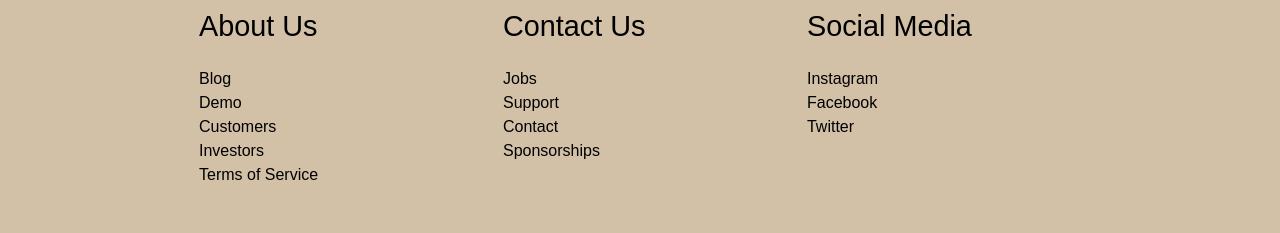
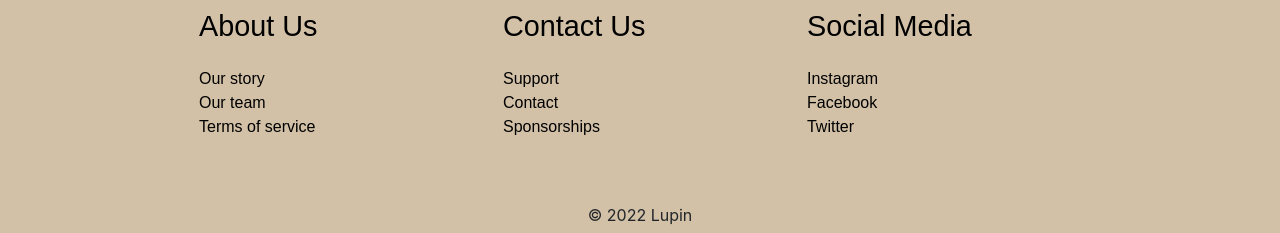
Before and after one commit to HanaZadravec/projekt_lupin_PI, a Vue app in the folder lupin_pi/: page / in a window 1280 px wide. Shown: the part 2109-2342 px from the top of the page. Built offline with nearby package versions, Linux system fonts and the light colour scheme; no server answers; sample sign-in values are in the browser's storage.

Commit message:
Dodavanje dijelova za about us u footeru

```diff
--- a/lupin_pi/src/components/footerapp.vue
+++ b/lupin_pi/src/components/footerapp.vue
@@ -20,15 +20,12 @@
       >
         <div class="col-md-4 col-4">
           <h2>About Us</h2>
-          <a href="#">Blog</a> <br />
-          <a href="#">Demo</a><br />
-          <a href="#">Customers</a> <br />
-          <a href="#">Investors</a> <br />
-          <a href="#">Terms of Service</a>
+          <a href="/ourstory">Our story</a> <br />
+          <a href="/ourteam">Our team</a> <br />
+          <a href="/termsofservice">Terms of service</a> <br />
         </div>
         <div class="col-md-4 col-4">
           <h2>Contact Us</h2>
-          <a href="#">Jobs</a> <br />
           <a href="#">Support</a> <br />
           <a href="#">Contact</a> <br />
           <a href="#">Sponsorships</a>
--- a/lupin_pi/src/router/index.js
+++ b/lupin_pi/src/router/index.js
@@ -214,6 +214,35 @@
       needsUser: false,
     },
   },
+  {
+    path: "/ourstory",
+    name: "Our story",
+    component: () =>
+      import(/* webpackChunkName: "Our story" */ "../views/ourstory.vue"),
+    meta: {
+      needsUser: true,
+    },
+  },
+  {
+    path: "/ourteam",
+    name: "Our team",
+    component: () =>
+      import(/* webpackChunkName: "Our team" */ "../views/ourteam.vue"),
+    meta: {
+      needsUser: true,
+    },
+  },
+  {
+    path: "/termsofservice",
+    name: "Terms of service",
+    component: () =>
+      import(
+        /* webpackChunkName: "Terms of service" */ "../views/termsofservice.vue"
+      ),
+    meta: {
+      needsUser: true,
+    },
+  },
 ];
 
 const router = new VueRouter({
```
